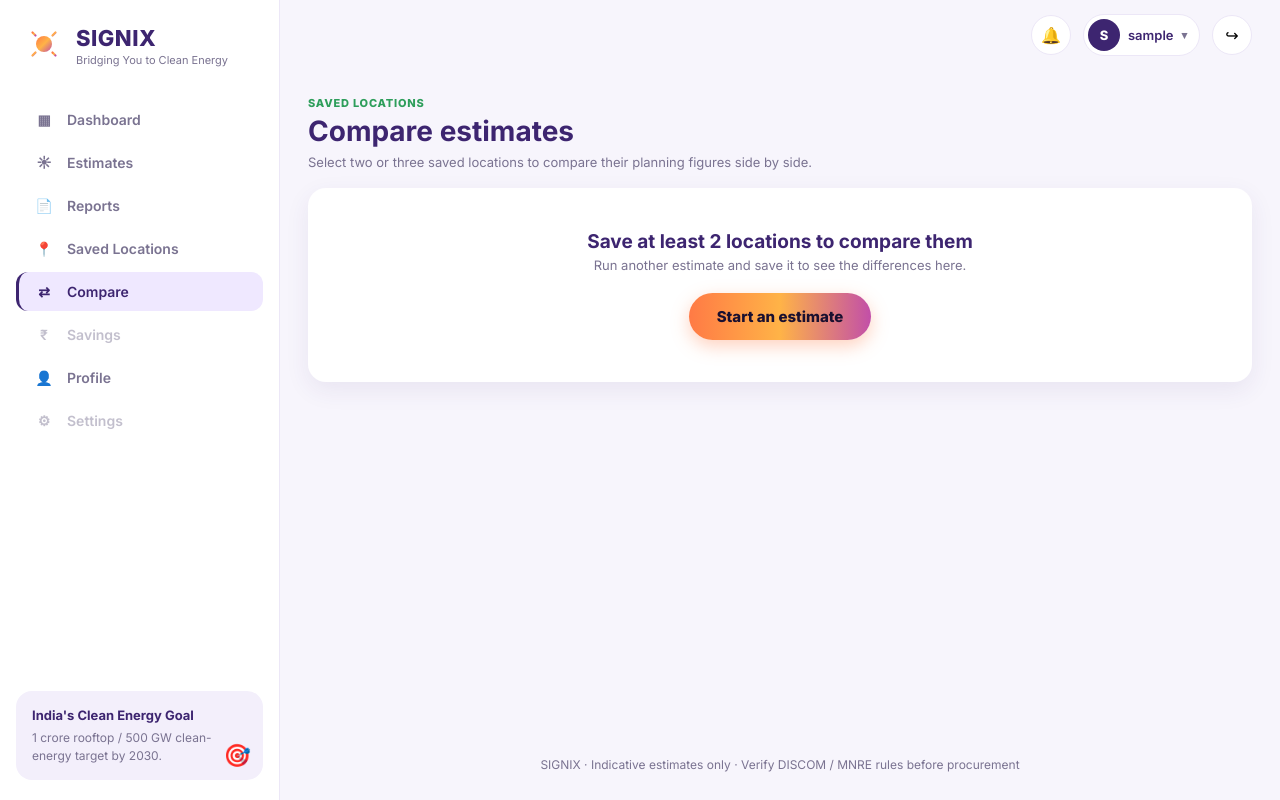
After one commit to saksham6541/SIGNIX, a Flask app: page /compare in a window 1280 px wide. The commit adds this page. Run offline with Flask 3, Linux system fonts and the light colour scheme; the visitor is signed in with stand-in values (Sample User, id 1); some libraries are stand-ins or nearby versions.

Commit message:
Add Compare page with ownership-scoped location selection and server-side isolation

```diff
--- a/app/pages.py
+++ b/app/pages.py
@@ -1,4 +1,4 @@
-from flask import Blueprint, abort, jsonify, render_template, send_file
+from flask import Blueprint, abort, jsonify, render_template, request, send_file
 from flask_login import current_user, login_required
 
 from app.report_generator import generate_pdf_report
@@ -17,6 +17,34 @@ def index():
 def dashboard():
     recent = location_service.list_recent_locations(current_user.id)
     return render_template("dashboard.html", locations=recent)
+
+
+@pages_bp.route("/compare", methods=["GET", "POST"])
+@login_required
+def compare():
+    locations = location_service.list_locations(current_user.id)
+    selected_locations = []
+
+    if request.method == "POST":
+        try:
+            selected_ids = [
+                int(location_id) for location_id in request.form.getlist("location_ids")
+            ]
+        except ValueError:
+            selected_ids = []
+
+        locations_by_id = {location.id: location for location in locations}
+        selected_locations = [
+            locations_by_id[location_id]
+            for location_id in selected_ids
+            if location_id in locations_by_id
+        ][:3]
+
+    return render_template(
+        "compare.html",
+        locations=locations,
+        selected_locations=selected_locations,
+    )
 
 
 @pages_bp.route("/report/<int:location_id>")
--- a/app/static/css/style.css
+++ b/app/static/css/style.css
@@ -361,6 +361,41 @@ body.ignix-body {
 }
 .loading-panel.hidden { display: none; }
 
+/* ---------- Compare ---------- */
+.compare-page { padding: 18px 0 24px; }
+.compare-header { margin-bottom: 18px; }
+.compare-header h1 { margin: 0 0 6px; color: var(--indigo); font-size: 28px; }
+.compare-header p:last-child { margin: 0; color: var(--gray); font-size: 13px; }
+.compare-picker, .comparison-card, .compare-empty {
+  background: #fff; border-radius: var(--radius); box-shadow: var(--shadow); padding: 22px 20px;
+  margin-bottom: 20px;
+}
+.compare-picker-heading, .comparison-heading {
+  display: flex; align-items: center; justify-content: space-between; gap: 16px; margin-bottom: 16px;
+}
+.compare-picker h2, .comparison-heading h2, .compare-empty h2 { margin: 0 0 4px; color: var(--indigo); font-size: 19px; }
+.compare-picker p { margin: 0; color: var(--gray); font-size: 12px; }
+.location-checklist { display: grid; grid-template-columns: repeat(auto-fit, minmax(230px, 1fr)); gap: 10px; }
+.location-option {
+  display: flex; align-items: flex-start; gap: 10px; padding: 13px; border: 1px solid var(--border);
+  border-radius: 12px; background: #faf8ff; cursor: pointer;
+}
+.location-option:hover { border-color: #cfc1ef; background: #fff; }
+.location-option input { width: 18px; height: 18px; margin: 1px 0 0; accent-color: var(--indigo); }
+.location-option strong { display: block; color: var(--indigo); font-size: 13px; line-height: 1.35; }
+.location-option small { display: block; color: var(--gray); font-size: 11px; margin-top: 4px; }
+.comparison-count { color: var(--gray); font-size: 12px; font-weight: 700; }
+.comparison-scroll { overflow-x: auto; }
+.comparison-table { width: 100%; min-width: 620px; border-collapse: collapse; }
+.comparison-table th, .comparison-table td { padding: 13px 12px; border-bottom: 1px solid var(--border); text-align: right; font-size: 13px; }
+.comparison-table thead th { color: var(--indigo); background: #faf8ff; font-weight: 800; }
+.comparison-table thead th:first-child, .comparison-table tbody th { text-align: left; }
+.comparison-table tbody th { color: var(--gray); font-weight: 700; white-space: nowrap; }
+.comparison-table tbody td { color: var(--text); font-weight: 700; }
+.compare-empty { text-align: center; padding: 42px 24px; }
+.compare-empty p { color: var(--gray); font-size: 13px; margin: 0 0 20px; }
+.compare-selection-error { color: #b42318; background: #fff1f0; border: 1px solid #f4c7c3; border-radius: 10px; padding: 11px 13px; font-size: 13px; font-weight: 700; }
+
 /* ---------- Report ---------- */
 .report-header {
   display: flex; justify-content: space-between; align-items: flex-start;
--- a/app/templates/base.html
+++ b/app/templates/base.html
@@ -53,7 +53,7 @@
         <a href="{{ url_for('pages.dashboard') }}" class="nav-item">
           <span class="nav-ico">📍</span> Saved Locations
         </a>
-        <a href="{{ url_for('pages.dashboard') }}" class="nav-item nav-disabled" title="Coming soon">
+        <a href="{{ url_for('pages.compare') }}" class="nav-item {% if request.endpoint == 'pages.compare' %}active{% endif %}">
           <span class="nav-ico">⇄</span> Compare
         </a>
         <a href="{{ url_for('pages.dashboard') }}" class="nav-item nav-disabled" title="Coming soon">
--- /dev/null
+++ b/app/templates/compare.html
@@ -0,0 +1,78 @@
+{% extends "base.html" %}
+{% block title %}Compare · SIGNIX{% endblock %}
+{% block content %}
+<section class="compare-page">
+  <div class="compare-header">
+    <div>
+      <p class="eyebrow">Saved locations</p>
+      <h1>Compare estimates</h1>
+      <p>Select two or three saved locations to compare their planning figures side by side.</p>
+    </div>
+  </div>
+
+  {% if locations|length < 2 %}
+  <div class="compare-empty">
+    <h2>Save at least 2 locations to compare them</h2>
+    <p>Run another estimate and save it to see the differences here.</p>
+    <a class="btn-grad" href="{{ url_for('pages.index') }}">Start an estimate</a>
+  </div>
+  {% else %}
+  <form method="post" class="compare-picker">
+    <input type="hidden" name="csrf_token" value="{{ csrf_token() }}">
+    <div class="compare-picker-heading">
+      <div>
+        <h2>Choose locations</h2>
+        <p>Pick 2 or 3 saved estimates.</p>
+      </div>
+      <button type="submit" class="btn-primary-lg">Compare selected</button>
+    </div>
+    <div class="location-checklist">
+      {% for location in locations %}
+      <label class="location-option">
+        <input type="checkbox" name="location_ids" value="{{ location.id }}" {% if location in selected_locations %}checked{% endif %}>
+        <span>
+          <strong>{{ location.address }}</strong>
+          <small>Saved {{ location.created_at.strftime("%b %d, %Y") }}</small>
+        </span>
+      </label>
+      {% endfor %}
+    </div>
+  </form>
+
+  {% if selected_locations|length >= 2 %}
+  <section class="comparison-card">
+    <div class="comparison-heading">
+      <div>
+        <p class="eyebrow">Side-by-side view</p>
+        <h2>Estimate comparison</h2>
+      </div>
+      <span class="comparison-count">{{ selected_locations|length }} locations</span>
+    </div>
+    <div class="comparison-scroll">
+      <table class="comparison-table">
+        <thead>
+          <tr>
+            <th>Metric</th>
+            {% for location in selected_locations %}
+            <th>{{ location.address }}</th>
+            {% endfor %}
+          </tr>
+        </thead>
+        <tbody>
+          <tr><th>System size</th>{% for location in selected_locations %}<td>{{ "%.2f"|format(location.system_size or 0) }} kW</td>{% endfor %}</tr>
+          <tr><th>Annual generation</th>{% for location in selected_locations %}<td>{{ "%.0f"|format(location.annual_generation or 0) }} kWh</td>{% endfor %}</tr>
+          <tr><th>Monthly savings</th>{% for location in selected_locations %}<td>&#8377;{{ "%.0f"|format(location.monthly_savings or 0) }}</td>{% endfor %}</tr>
+          <tr><th>Payback period</th>{% for location in selected_locations %}<td>{{ "%.1f"|format(location.payback_years or 0) }} years</td>{% endfor %}</tr>
+          <tr><th>System cost</th>{% for location in selected_locations %}<td>&#8377;{{ "%.0f"|format(location.system_cost or 0) }}</td>{% endfor %}</tr>
+          <tr><th>Subsidy</th>{% for location in selected_locations %}<td>&#8377;{{ "%.0f"|format(location.subsidy_amount or 0) }}</td>{% endfor %}</tr>
+          <tr><th>Roof area</th>{% for location in selected_locations %}<td>{{ "%.2f"|format(location.roof_area_sqm or 0) }} m²</td>{% endfor %}</tr>
+        </tbody>
+      </table>
+    </div>
+  </section>
+  {% elif request.method == "POST" %}
+  <p class="compare-selection-error">Select at least 2 of your saved locations to compare them.</p>
+  {% endif %}
+  {% endif %}
+</section>
+{% endblock %}
```
Also changed, not shown: tests/test_compare.py (added, +94 -0 lines).
